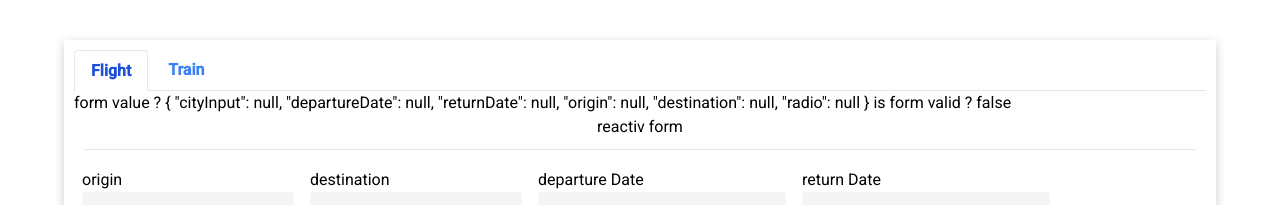
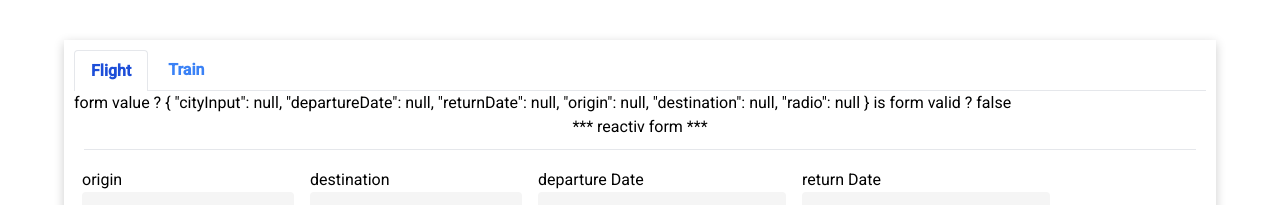
Before and after one commit to mohadesekiani/samples, an Angular app: page / in a window 1280 px wide. Shown: the top 205 px of the page. Built offline with nearby package versions, Linux system fonts and the light colour scheme.

Commit message:
tiba start

```diff
--- a/src/app/reactive-form/reactive-form.component.html
+++ b/src/app/reactive-form/reactive-form.component.html
@@ -1,7 +1,7 @@
 <form [formGroup]="cityForm">
   form value ? {{ cityForm.value | json }} is form valid ?
   {{ cityForm.valid | json }}
-  <h2 style="text-align: center">reactiv form</h2>
+  <h2 style="text-align: center">*** reactiv form ***</h2>
   <hr style="margin: 10px" />
   <div>
     <div class="flex flex-wrap">
```
